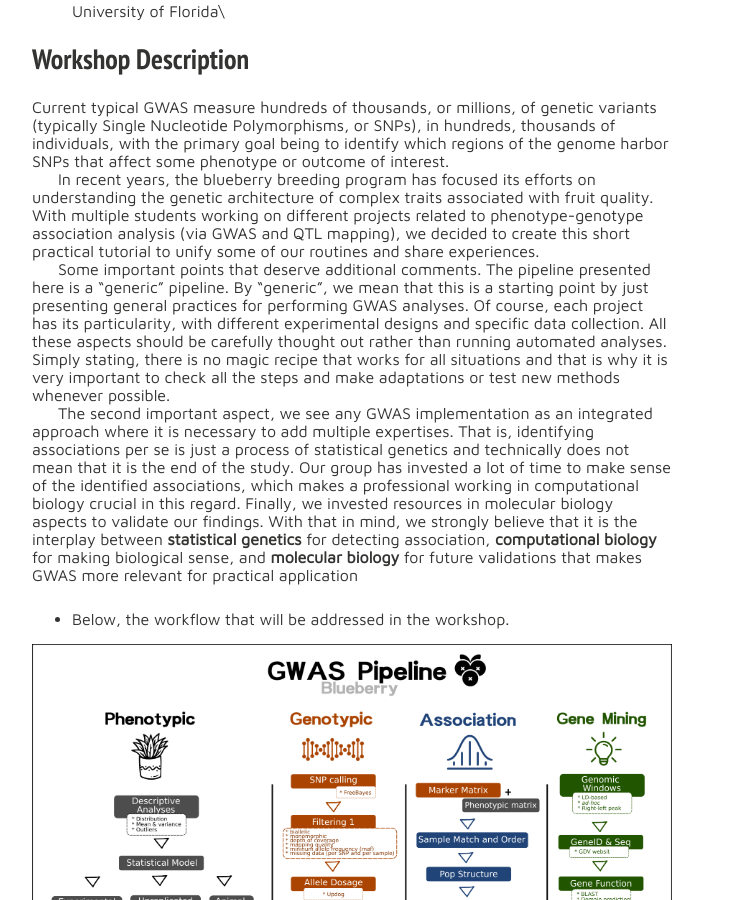
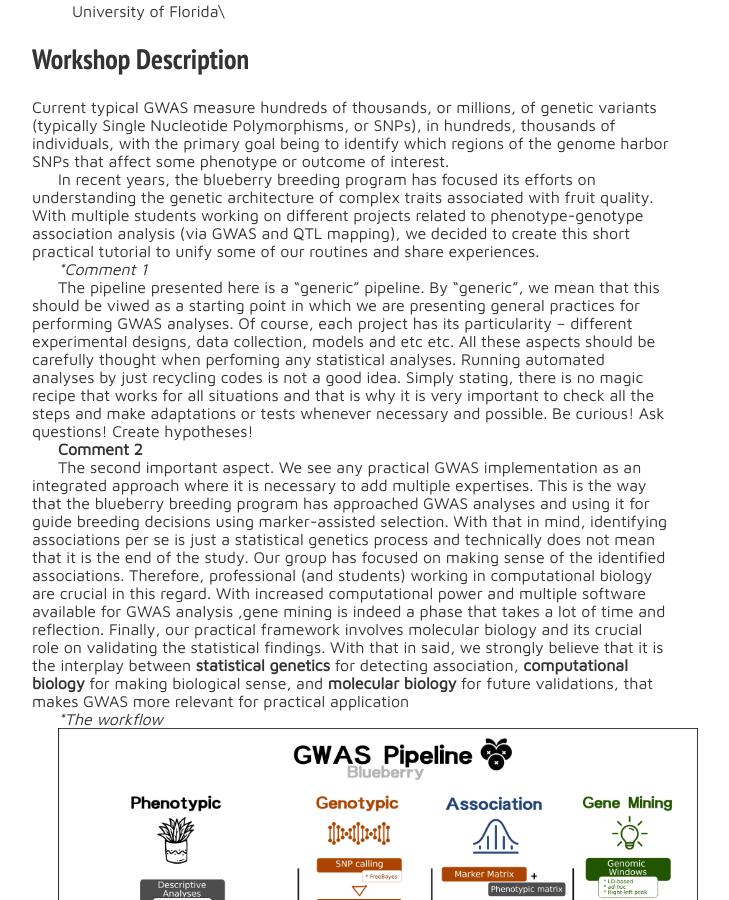
Before and after one commit to lfelipe-ferrao/lfelipe-ferrao.github.io, a Jekyll site: the page built from class/GWAS/index.md, in a window 1280 px wide and 900 px high, scrolled down 556 px. Shown: the whole window, without its empty margins (288-1017 px from the left). Built offline with Jekyll 4.4.1, drawn with Linux system fonts in a browser that asks for light colours; nearby versions of some CDN libraries; our own code applies the rules of GitHub Pages for plain Markdown files.

Commit message:
Update index.md

```diff
--- a/class/GWAS/index.md
+++ b/class/GWAS/index.md
@@ -14,18 +14,18 @@ University of Florida\
 
 Current typical GWAS  measure hundreds of thousands, or millions, of genetic variants (typically Single Nucleotide Polymorphisms, or SNPs), in hundreds, thousands of individuals, with the primary goal being to identify which regions of the genome harbor SNPs that affect some phenotype or outcome of interest.
 
-
 In recent years, the blueberry breeding program has focused its efforts on understanding the genetic architecture of complex traits associated with fruit quality. With multiple students working on different projects related to phenotype-genotype association analysis (via GWAS and QTL mapping), we decided to create this short practical tutorial to unify some of our routines and share experiences.
 
+**Comment 1*
+
+The pipeline presented here is a "generic" pipeline. By "generic", we mean that this should be viwed as a starting point in which we are presenting general practices for performing GWAS analyses. Of course, each project has its particularity -- different experimental designs, data collection, models and etc etc. All these aspects should be carefully thought when perfoming any statistical analyses. Running automated analyses by just recycling codes is not a good idea. Simply stating, there is no magic recipe that works for all situations and that is why it is very important to check all the steps and make adaptations or tests whenever necessary and possible. Be curious! Ask questions! Create hypotheses!
+
+**Comment 2**
+
+The second important aspect. We see any practical GWAS implementation as an integrated approach where it is necessary to add multiple expertises. This is the way that the blueberry breeding program has approached GWAS analyses and using it for guide breeding decisions using marker-assisted selection. With that in mind, identifying associations per se is just a statistical genetics process and technically does not mean that it is the end of the study. Our group has focused on making sense of the identified associations. Therefore, professional (and students) working in computational biology are crucial in this regard. With increased computational power and multiple software available for GWAS analysis ,gene mining is indeed a phase that takes a lot of time and reflection. Finally, our practical framework involves molecular biology and its crucial role on validating the statistical findings. With that in said, we strongly believe that it is the interplay between **statistical genetics** for detecting association, **computational biology** for making biological sense, and **molecular biology** for future validations, that makes GWAS more relevant for practical application
 
 
-Some important points that deserve additional comments. The pipeline presented here is a "generic" pipeline. By "generic",  we mean that this is a starting point by just presenting general practices for performing GWAS analyses. Of course, each project has its particularity, with different experimental designs and specific data collection. All these aspects should be carefully thought out rather than running automated analyses. Simply stating, there is no magic recipe that works for all situations and that is why it is very important to check all the steps and make adaptations or test new methods whenever possible.
-
-
-The second important aspect, we see any GWAS implementation as an integrated approach where it is necessary to add multiple expertises. That is, identifying associations per se is just a process of statistical genetics and technically does not mean that it is the end of the study. Our group has invested a lot of time to make sense of the identified associations, which makes a professional working in computational biology crucial in this regard. Finally, we invested resources in molecular biology aspects to validate our findings. With that in mind, we strongly believe that it is the interplay between **statistical genetics** for detecting association, **computational biology** for making biological sense, and **molecular biology** for future validations that makes GWAS more relevant for practical application
-
-
-- Below, the workflow that will be addressed in the workshop.
+**The workflow*
 
 
 <p align="center">
```
